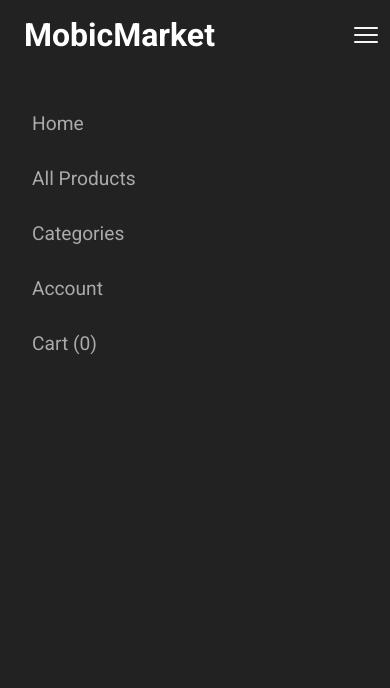
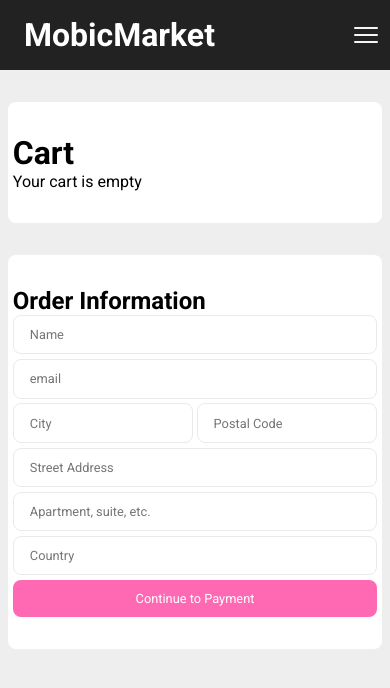
Before and after one commit to azerckid/MOBIC-MARKET-FRONT-DWIT, a Next.js app: page /cart in a window 390 px wide. Shown: the top 688 px of the page. Built offline with nearby package versions, Linux system fonts and the light colour scheme.

Commit message:
fix hamburger useState(false) to useState(false)

```diff
--- a/components/Header.js
+++ b/components/Header.js
@@ -26,7 +26,7 @@
   padding: 1rem 0;
 `;
 const StyledNav = styled.nav`
-  display: ${(props) => (props[`mobile`] ? "block" : "none")};
+  ${(props) => (props.mobile ? "display: block" : "display: none")};
   align-items: center;
   gap: 2rem;
   position: fixed;
@@ -73,7 +73,7 @@
 
 export default function Header() {
   const { cartProducts } = useContext(CartContext);
-  const [mobileNavActive, setMobileNavActive] = useState("false");
+  const [mobileNavActive, setMobileNavActive] = useState(false);
 
   return (
     <StyledHeader>
```
